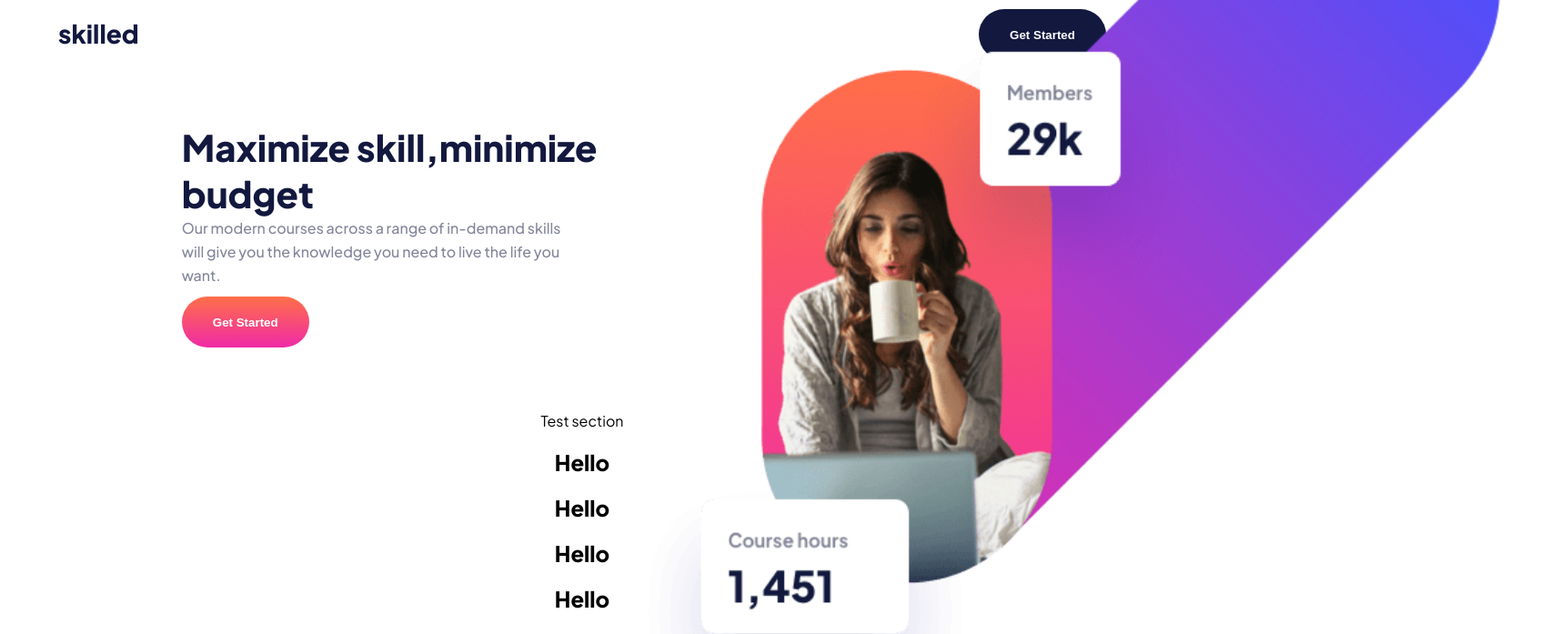
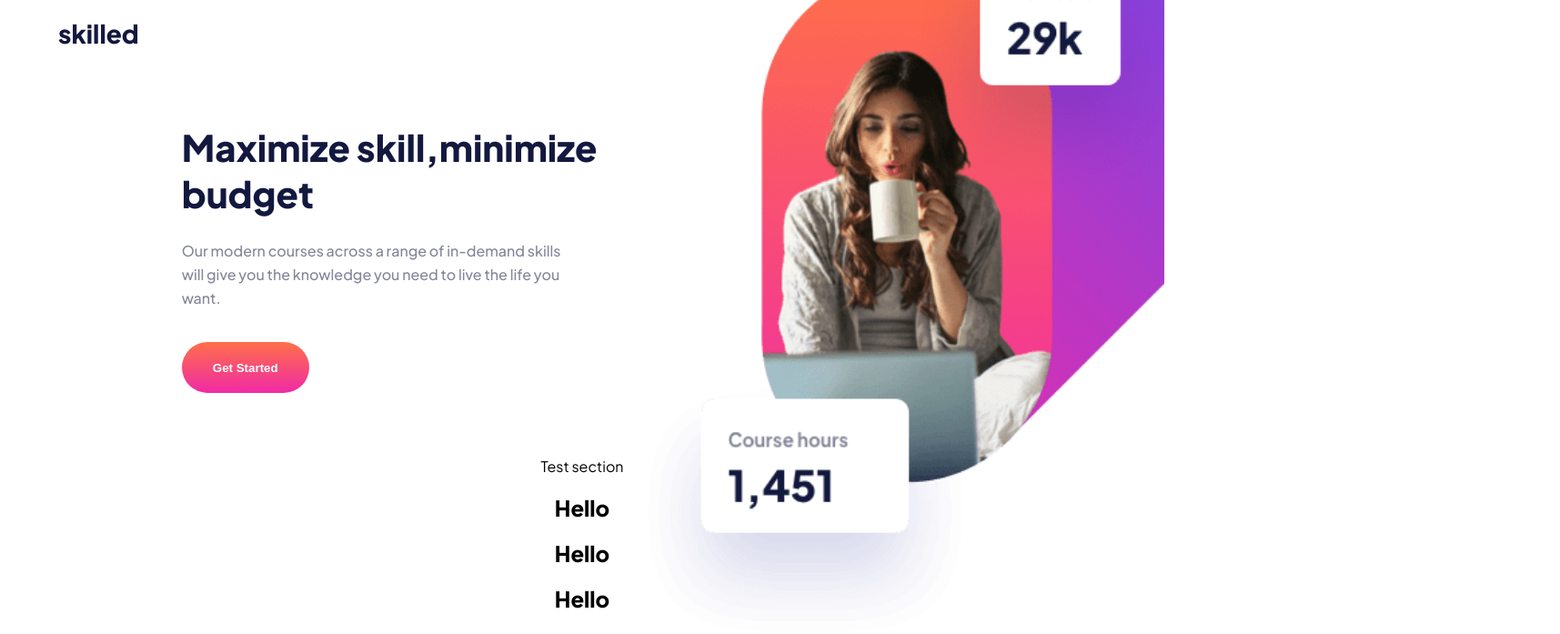
Before and after one commit to PiriyaLapa/Skilled-e-learning-landing-page, a React (Create React App) app: page / in a window 1280 px wide. Shown: the top 697 px of the page at 91% size, 1715 px wide, since content can reach past the window. Built offline with nearby package versions, Linux system fonts and the light colour scheme.

Commit message:
update to try to deploy

```diff
--- a/src/components/figure/styles.ts
+++ b/src/components/figure/styles.ts
@@ -10,10 +10,9 @@
   /* Tablet screen  */
   @media screen and (min-width: 768px) {
     width:80%;
-    /* position:relateive; */
     position:absolute;
     top:50%;
     left:50%;
-    transform:translate(5%,-60%);
+    transform:translate(5%,-70%);
   }
 `;
--- a/src/pages/LandingPage/sections/styles.ts
+++ b/src/pages/LandingPage/sections/styles.ts
@@ -25,8 +25,10 @@
 
   // Tablet screen
   @media screen and (min-width: 768px) {
-    * {
-      margin: 10px 0;
-    }
+    display:flex;
+    flex-direction:column;
+    justify-content:center;
+    align-items:flex-start;
+    gap:25px;
   }
 `;
--- a/src/pages/LandingPage/styles.ts
+++ b/src/pages/LandingPage/styles.ts
@@ -2,8 +2,11 @@
 
 // style landingPage
 export const StyledLandingPage = styled.div`
+    position:relative;
+    overflow:hidden;
     @media screen and (min-width:375px){
 
     }
 
+
 `;
```
